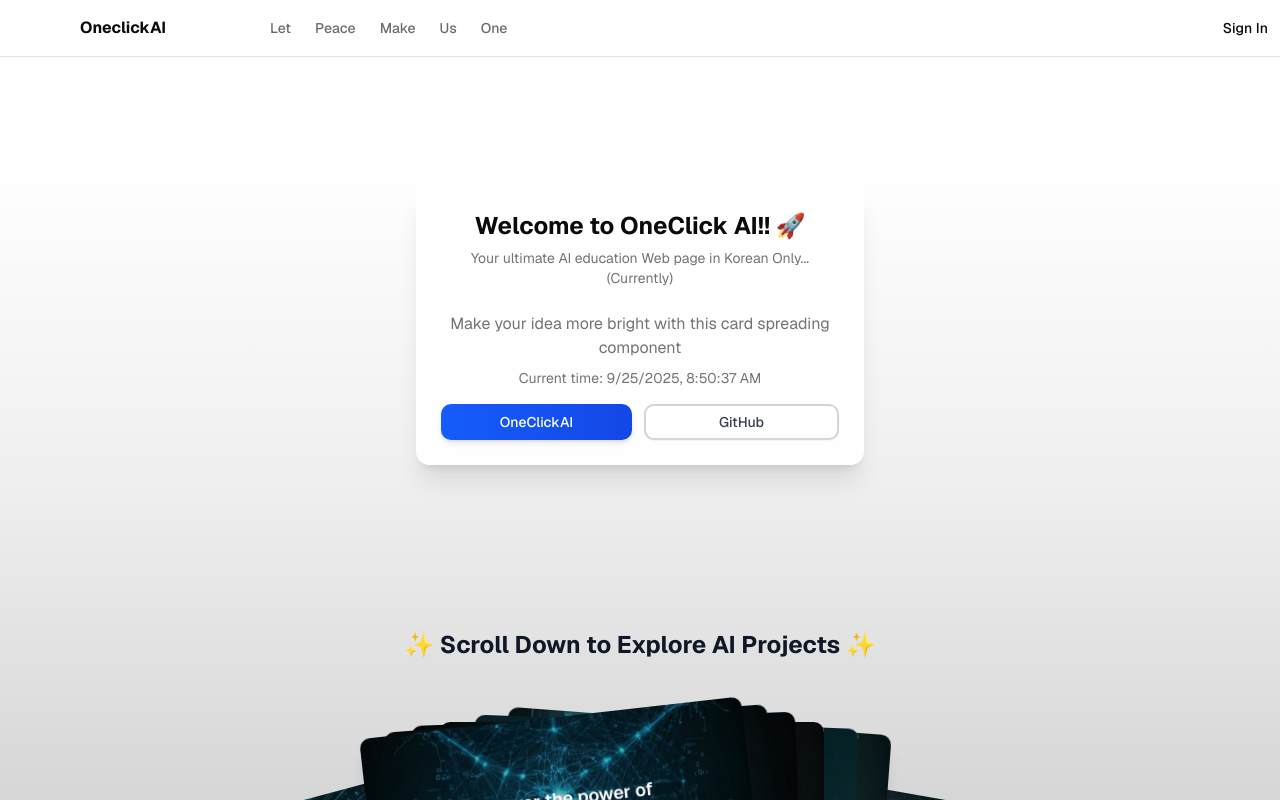
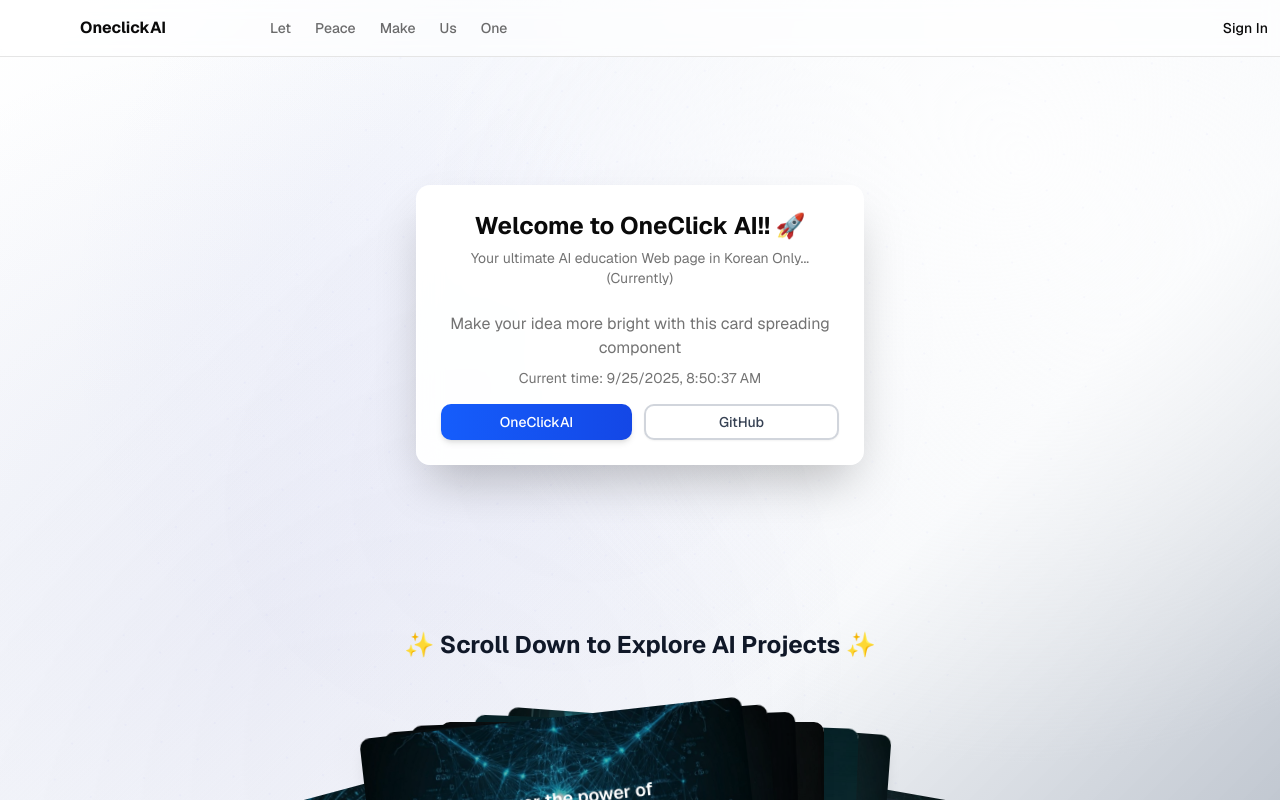
Before and after one commit to SeungOhh/oneclickai_cardSpread, a Next.js app: page / in a window 1280 px wide. Shown: the top 800 px of the page. Built offline with nearby package versions, Linux system fonts and the light colour scheme.

Commit message:
feat: enhance background design with subtle gradient and blur
Maintain existing design for a modern, sophisticated look.

#VERCEL_SKIP

Co-authored-by: Seung Young Oh <13152912+SeungOhh@users.noreply.github.com>

```diff
--- a/app/page.tsx
+++ b/app/page.tsx
@@ -18,19 +18,33 @@ export default function Home() {
     return () => window.removeEventListener("scroll", handleScroll)
   }, [])
 
-  const scrollOpacity = Math.min(scrollY / 1000, 0.8) // Max opacity of 0.8 at 1000px scroll
+  const scrollOpacity = Math.min(scrollY / 1000, 0.8)
 
   return (
     <>
       <div
-        className="fixed inset-0 -z-10 transition-opacity duration-300"
+        className="fixed inset-0 -z-10 transition-all duration-500"
         style={{
-          background: `linear-gradient(to bottom,
-            rgba(255, 255, 255, 1) 0%,
-            rgba(255, 255, 255, ${1 - scrollOpacity * 0.3}) 20%,
-            rgba(100, 100, 100, ${0.1 + scrollOpacity * 0.3}) 60%,
-            rgba(50, 50, 50, ${0.2 + scrollOpacity * 0.5}) 100%
-          )`,
+          background: `
+            radial-gradient(circle at 20% 80%, rgba(120, 119, 198, ${0.1 + scrollOpacity * 0.2}) 0%, transparent 50%),
+            radial-gradient(circle at 80% 20%, rgba(255, 255, 255, ${0.8 - scrollOpacity * 0.3}) 0%, transparent 50%),
+            radial-gradient(circle at 40% 40%, rgba(99, 102, 241, ${0.05 + scrollOpacity * 0.15}) 0%, transparent 50%),
+            linear-gradient(135deg,
+              rgba(255, 255, 255, 1) 0%,
+              rgba(248, 250, 252, ${1 - scrollOpacity * 0.2}) 25%,
+              rgba(226, 232, 240, ${0.3 + scrollOpacity * 0.4}) 70%,
+              rgba(100, 116, 139, ${0.4 + scrollOpacity * 0.4}) 100%
+            )
+          `,
+        }}
+      />
+
+      <div
+        className="fixed inset-0 -z-10 opacity-30"
+        style={{
+          backgroundImage: `radial-gradient(circle at 1px 1px, rgba(99, 102, 241, ${0.1 + scrollOpacity * 0.1}) 1px, transparent 0)`,
+          backgroundSize: "40px 40px",
+          animation: "float 20s ease-in-out infinite",
         }}
       />
 
@@ -38,7 +52,7 @@ export default function Home() {
       <main className="min-h-screen flex flex-col items-center justify-center p-4 gap-8 relative">
         <div className="h-[10vh]"></div>
 
-        <Card className="w-full max-w-md backdrop-blur-sm bg-white/90 shadow-xl border border-white/20">
+        <Card className="w-full max-w-md backdrop-blur-md bg-white/95 shadow-2xl border border-white/30 hover:shadow-3xl transition-all duration-300">
           <CardHeader className="text-center">
             <CardTitle className="text-2xl font-bold text-balance">Welcome to OneClick AI!! 🚀</CardTitle>
             <CardDescription>Your ultimate AI education Web page in Korean Only... (Currently)</CardDescription>
@@ -68,6 +82,13 @@ export default function Home() {
         <div className="h-[10vh]"></div>
         <TrainExampleComponent />
       </main>
+
+      <style jsx>{`
+        @keyframes float {
+          0%, 100% { transform: translateY(0px) rotate(0deg); }
+          50% { transform: translateY(-10px) rotate(180deg); }
+        }
+      `}</style>
     </>
   )
 }
```
